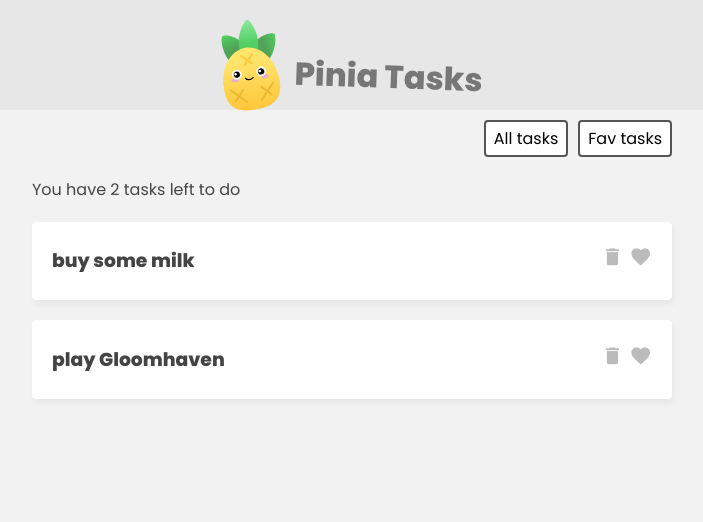
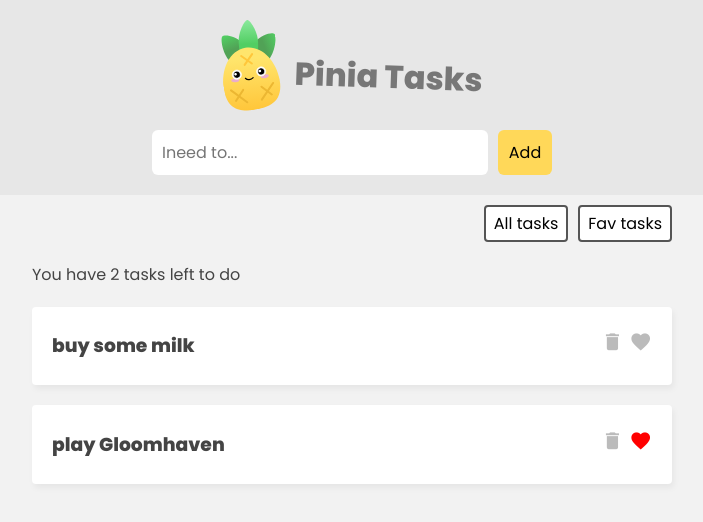
Before and after one commit to Ruba-Alahmad/Pinia_tasks, a Vue app: page / in a window 1280 px wide. Shown: the top 522 px of the page, without its empty margins (288-991 px from the left). Built offline with nearby package versions, Linux system fonts and the light colour scheme.

Commit message:
Adding actions

```diff
--- a/src/App.vue
+++ b/src/App.vue
@@ -5,6 +5,10 @@
             <!-- <h1>Pinia Tasks</h1> -->
             <h1>Pinia Tasks</h1>
         </header>
+
+        <div class="new-task-form">
+            <TaskForm/>
+        </div>
 
         <nav class="filter">
             <button @click="filter= 'all'">All tasks</button>
@@ -29,10 +33,11 @@
 <script>
 import { ref } from 'vue';
 import TaskDetails from './components/TaskDetails.vue';
+import TaskForm from './components/TaskForm.vue';
 import { useTaskStore } from './stores/TaskStore';
 
     export default {
-        components: {TaskDetails},
+        components: {TaskDetails, TaskForm},
 
         setup(){
             const taskStore = useTaskStore();
--- a/src/assets/main.css
+++ b/src/assets/main.css
@@ -56,6 +56,9 @@
   cursor: pointer;
   color: #bbb;
 }
+.task i.active{
+  color: red;
+}
 .filter {
   width: 640px;
   margin: 10px auto;
@@ -71,3 +74,30 @@
   cursor: pointer;
   font-size: 1em;
 }
+.new-task-form {
+  background: #e7e7e7;
+  padding: 20px 0;
+}
+form {
+  max-width: 400px;
+  margin: 0 auto;
+  display: grid;
+  grid-template-columns: 3fr 1fr;
+  gap: 10px;
+}
+form button {
+  background: #ffd859;
+  border: 0;
+  padding: 10px;
+  font-family: "Poppins";
+  border-radius: 6px;
+  cursor: pointer;
+  font-size: 1em;
+}
+form input {
+  border: 0;
+  padding: 10px;
+  border-radius: 6px;
+  color: #555;
+  font-size: 1em;
+}
--- a/src/components/TaskDetails.vue
+++ b/src/components/TaskDetails.vue
@@ -2,14 +2,23 @@
     <div class="task">
         <h3>{{ task.title }}</h3>
         <div class="icons">
-            <i class="material-icons">delete</i>
-            <i class="material-icons">favorite</i>
+            <i class="material-icons"
+             @click="taskStore.deleteTask(task.id)">delete</i>
+            <i class="material-icons"
+            :class="{active: task.isFav}"
+             @click="taskStore.toggleFav(task.id)">favorite</i>
         </div>
     </div>
 </template>
 
 <script>
+import { useTaskStore } from '@/stores/TaskStore';
+
     export default {
-       props: ['task',]
+       props: ['task',] ,
+       setup(){
+        const taskStore = useTaskStore();
+        return {taskStore}
+       }
     }
 </script>
--- /dev/null
+++ b/src/components/TaskForm.vue
@@ -0,0 +1,33 @@
+<template>
+    <form @submit.prevent="handleSubmit">
+        <input type="text"
+         placeholder="Ineed to..."
+         v-model="newTask">
+         <button>Add</button>
+    </form>
+</template>
+
+<script>
+    import { useTaskStore } from '@/stores/TaskStore';
+    import { ref } from 'vue';
+
+    export default {
+        setup(){
+            const taskStore = useTaskStore()
+
+            const newTask = ref('')
+
+            const handleSubmit = () =>{
+                if(newTask.value.length > 0){
+                    taskStore.addTask({
+                        title: newTask.value,
+                        isFav: false,
+                        id: Math.floor(Math.random() * 10000)
+                    })
+                    newTask.value = '';
+                }
+            }
+            return {handleSubmit, newTask}
+        }
+    }
+</script>
--- a/src/stores/TaskStore.js
+++ b/src/stores/TaskStore.js
@@ -27,5 +27,22 @@
             return state.tasks.length;
         },
 
+    },
+
+    actions:{
+        addTask(task){
+            this.tasks.push(task)
+        },
+        deleteTask(id){
+           this.tasks = this.tasks.filter(t => {
+            return t.id !== id
+           })
+        },
+        toggleFav(id){
+            const task = this.tasks.find(t =>{
+               return t.id === id
+            })
+            task.isFav = !task.isFav;
+        }
     }
 })
```
